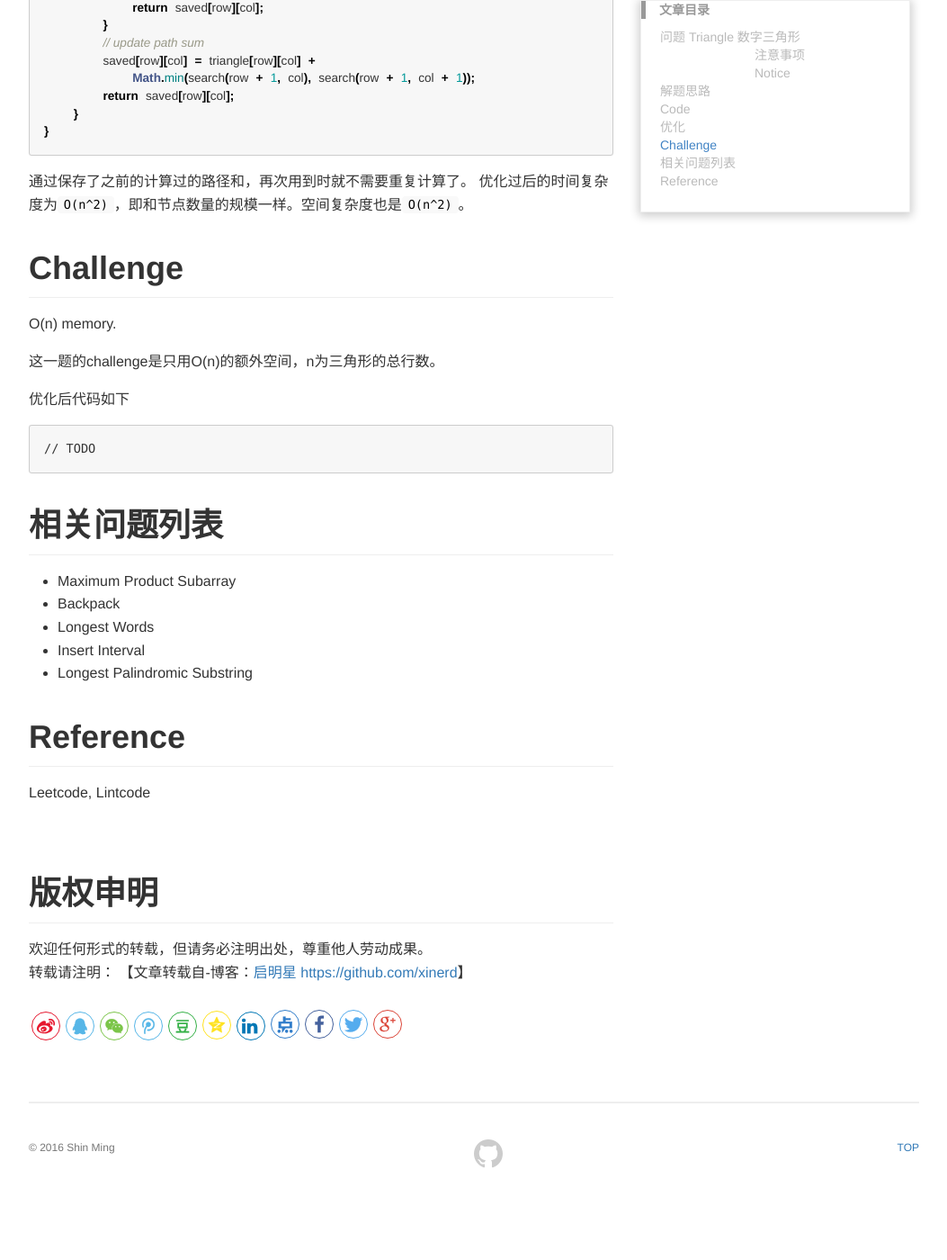
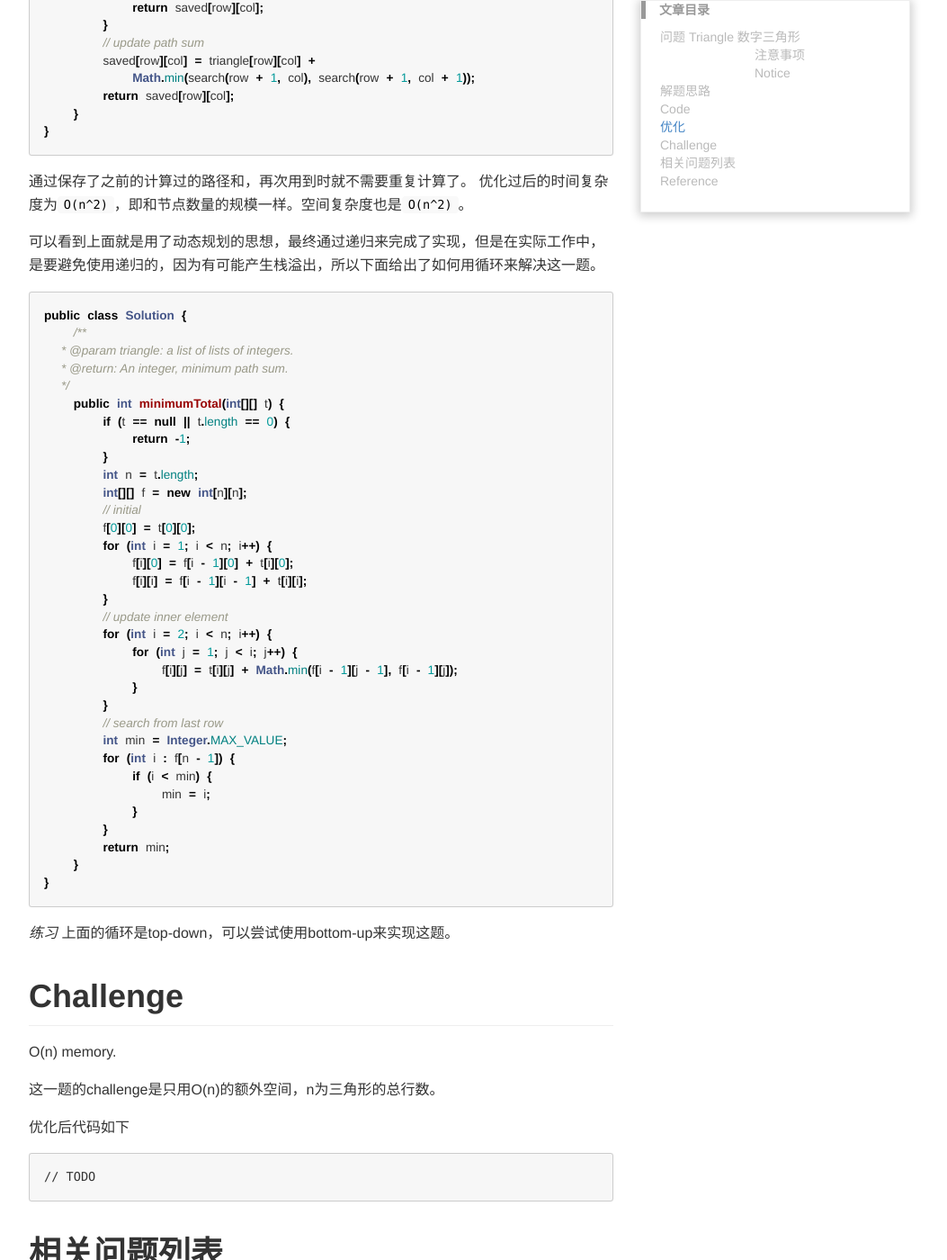
Before and after one commit to RajDkJangam/xinerd.github.io, a Jekyll site: the page built from _posts/2016/2016-11-05-Triangle.md, in a window 1280 px wide and 1400 px high, scrolled down 2778 px. Shown: the whole window at 90% size, without its empty margins (113-1166 px from the left). Built offline with Jekyll 4.4.1, drawn with Linux system fonts in a browser that asks for light colours; comment, search, counter and statistics services are not loaded; before the commit the page ends 4084 px from its top, so only the background shows below that.

Commit message:
Added loop solution for DP

````diff
--- a/_posts/2016/2016-11-05-Triangle.md
+++ b/_posts/2016/2016-11-05-Triangle.md
@@ -117,6 +117,46 @@ public class Solution {
 通过保存了之前的计算过的路径和，再次用到时就不需要重复计算了。
 优化过后的时间复杂度为`O(n^2)`，即和节点数量的规模一样。空间复杂度也是`O(n^2)`。
 
+可以看到上面就是用了动态规划的思想，最终通过递归来完成了实现，但是在实际工作中，是要避免使用递归的，因为有可能产生栈溢出，所以下面给出了如何用循环来解决这一题。
+
+```java
+public class Solution {
+    /**
+     * @param triangle: a list of lists of integers.
+     * @return: An integer, minimum path sum.
+     */
+    public int minimumTotal(int[][] t) {
+        if (t == null || t.length == 0) {
+            return -1;
+        }
+        int n = t.length;
+        int[][] f = new int[n][n];
+        // initial
+        f[0][0] = t[0][0];
+        for (int i = 1; i < n; i++) {
+            f[i][0] = f[i - 1][0] + t[i][0];
+            f[i][i] = f[i - 1][i - 1] + t[i][i];
+        }
+        // update inner element
+        for (int i = 2; i < n; i++) {
+            for (int j = 1; j < i; j++) {
+                f[i][j] = t[i][j] + Math.min(f[i - 1][j - 1], f[i - 1][j]);
+            }
+        }
+        // search from last row
+        int min = Integer.MAX_VALUE;
+        for (int i : f[n - 1]) {
+            if (i < min) {
+                min = i;
+            }
+        }
+        return min;
+    }
+}
+```
+
+*练习* 上面的循环是top-down，可以尝试使用bottom-up来实现这题。
+
 # Challenge
 O(n) memory.
 
````
